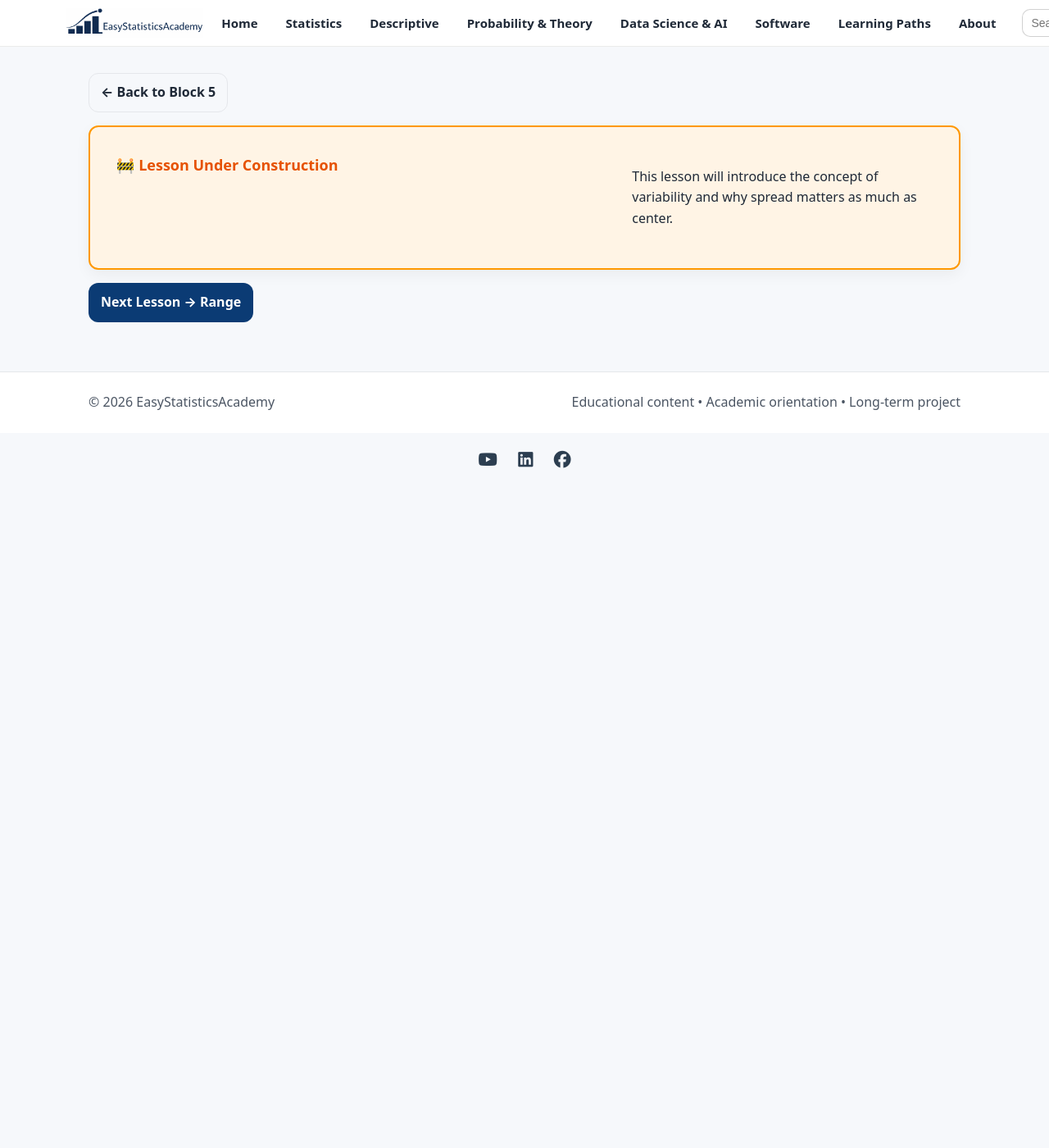
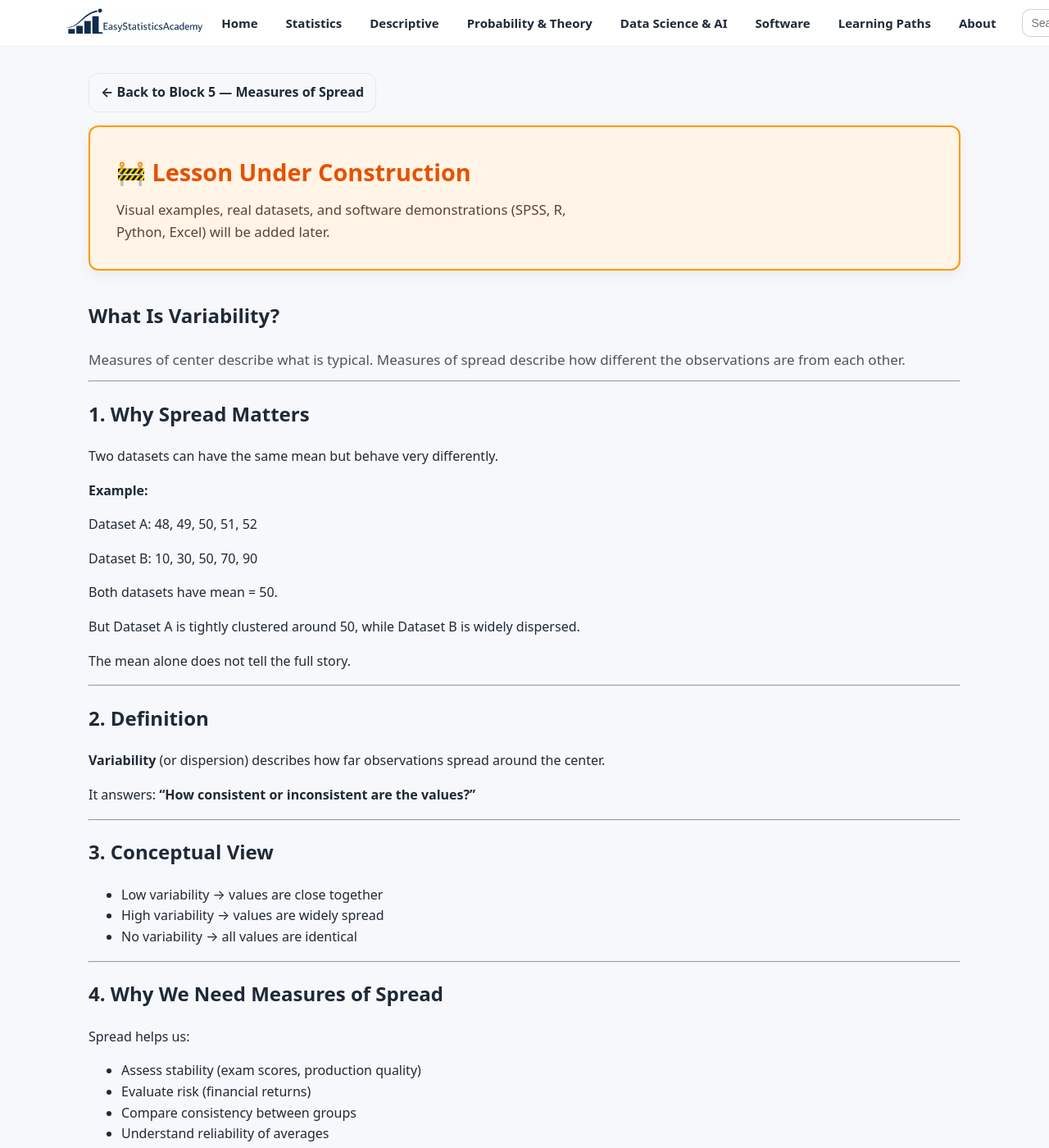
Before and after one commit to ammar-homaida-statistics/easystatisticsacademy, a Jekyll site: the page built from descriptive/spread/what-is-variability/index.md, in a window 1280 px wide and 1400 px high. Shown: the whole window at 82% size. Built offline with Jekyll 4.4.1, drawn with Linux system fonts in a browser that asks for light colours; some of the changed text lies outside the part shown.

Commit message:
Add lesson content

```diff
--- a/descriptive/spread/what-is-variability/index.md
+++ b/descriptive/spread/what-is-variability/index.md
@@ -8,15 +8,122 @@ sidebar: false
 
 <section class="section section-slim">
   <a class="btn btn-outline" href="/descriptive/spread/">
-    ← Back to Block 5
+    ← Back to Block 5 — Measures of Spread
   </a>
 </section>
 
+<!-- UNDER CONSTRUCTION NOTICE -->
 <section class="section section-slim">
   <div class="callout" style="background:#fff4e5;border:2px solid #ff9800;padding:2rem;border-radius:12px;">
-    <h2 style="margin-top:0;color:#e65100;">🚧 Lesson Under Construction</h2>
-    <p>This lesson will introduce the concept of variability and why spread matters as much as center.</p>
+    <div class="callout-copy">
+      <h2 style="margin-top:0;color:#e65100;font-size:1.8rem;">
+        🚧 Lesson Under Construction
+      </h2>
+      <p style="margin:0;font-size:1.05rem;color:#5d4037;line-height:1.6;">
+        Visual examples, real datasets, and software demonstrations (SPSS, R, Python, Excel) will be added later.
+      </p>
+    </div>
   </div>
+</section>
+
+<section class="section">
+  <div class="section-head">
+    <h1>What Is Variability?</h1>
+    <p class="lead">
+      Measures of center describe what is typical.
+      Measures of spread describe how different the observations are from each other.
+    </p>
+  </div>
+
+  <hr>
+
+  <h2>1. Why Spread Matters</h2>
+
+  <p>
+    Two datasets can have the same mean but behave very differently.
+  </p>
+
+  <p><strong>Example:</strong></p>
+
+  <p>Dataset A: 48, 49, 50, 51, 52</p>
+  <p>Dataset B: 10, 30, 50, 70, 90</p>
+
+  <p>
+    Both datasets have mean = 50.
+  </p>
+
+  <p>
+    But Dataset A is tightly clustered around 50,
+    while Dataset B is widely dispersed.
+  </p>
+
+  <p>
+    The mean alone does not tell the full story.
+  </p>
+
+  <hr>
+
+  <h2>2. Definition</h2>
+
+  <p>
+    <strong>Variability</strong> (or dispersion) describes how far observations spread around the center.
+  </p>
+
+  <p>
+    It answers:
+    <strong>“How consistent or inconsistent are the values?”</strong>
+  </p>
+
+  <hr>
+
+  <h2>3. Conceptual View</h2>
+
+  <ul>
+    <li>Low variability → values are close together</li>
+    <li>High variability → values are widely spread</li>
+    <li>No variability → all values are identical</li>
+  </ul>
+
+  <hr>
+
+  <h2>4. Why We Need Measures of Spread</h2>
+
+  <p>Spread helps us:</p>
+
+  <ul>
+    <li>Assess stability (exam scores, production quality)</li>
+    <li>Evaluate risk (financial returns)</li>
+    <li>Compare consistency between groups</li>
+    <li>Understand reliability of averages</li>
+  </ul>
+
+  <hr>
+
+  <h2>5. Relationship Between Center and Spread</h2>
+
+  <p>
+    Describing a dataset properly requires both:
+  </p>
+
+  <ul>
+    <li>Measure of center (mean or median)</li>
+    <li>Measure of spread (range, IQR, SD, etc.)</li>
+  </ul>
+
+  <p>
+    Reporting only one of them is incomplete.
+  </p>
+
+  <hr>
+
+  <h2>Summary</h2>
+
+  <ul>
+    <li>Variability describes how dispersed values are.</li>
+    <li>Two datasets can share the same mean but differ in spread.</li>
+    <li>Measures of spread complete the descriptive picture.</li>
+  </ul>
+
 </section>
 
 <section class="section section-slim">
```
